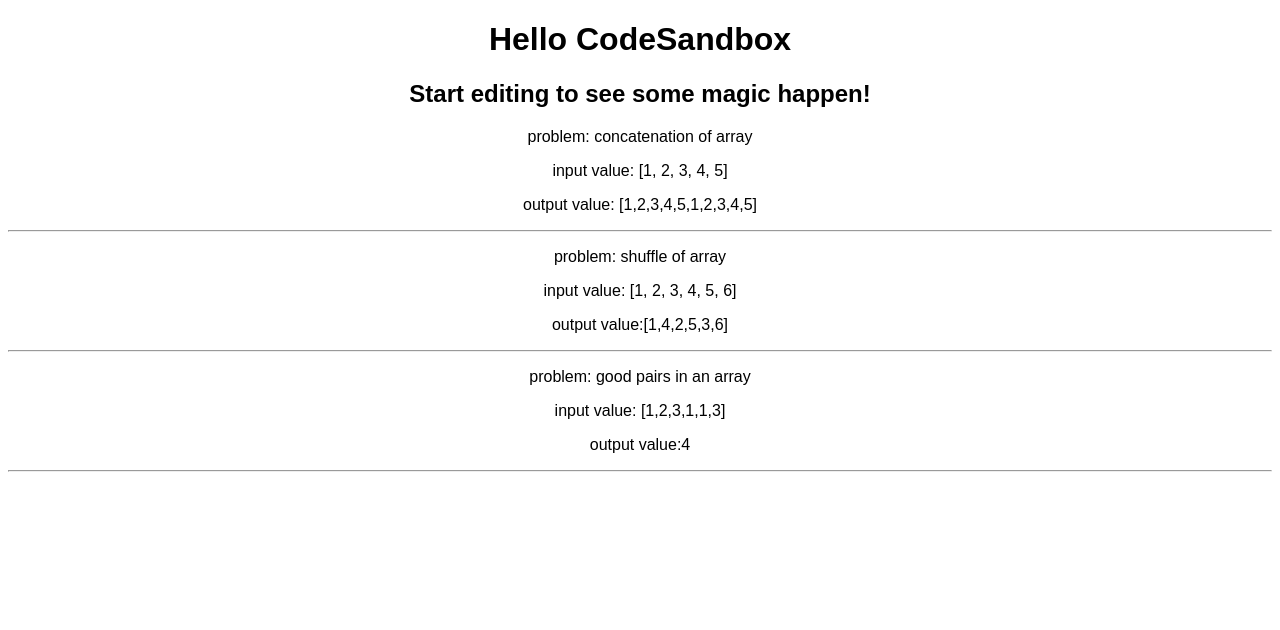
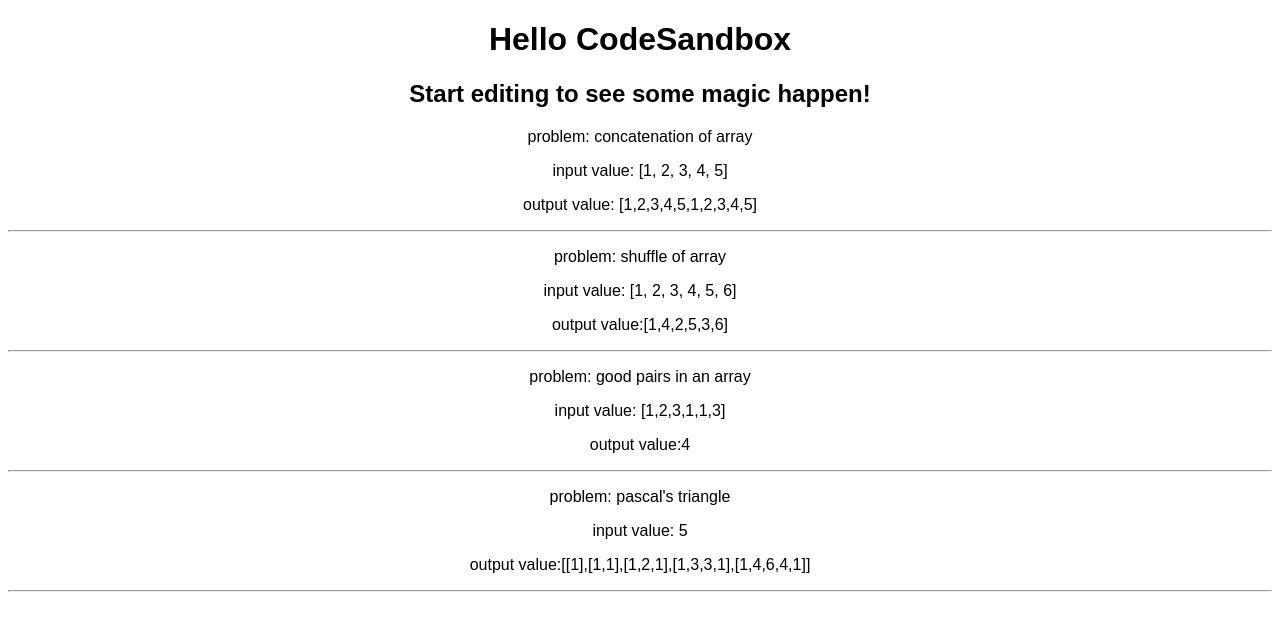
Before and after one commit to ebala96/problem_solving, a React (Create React App) app: page / in a window 1280 px wide. Shown: the top 630 px of the page. Built offline with nearby package versions, Linux system fonts and the light colour scheme.

Commit message:
Pascal's Triangle

```diff
--- a/src/App.js
+++ b/src/App.js
@@ -2,6 +2,7 @@
 import concatArray from "./problems/concat_of_array";
 import shuffleArray from "./problems/shuffle_array";
 import goodPairs from "./problems/good_pairs";
+import pascalTriangle from "./problems/pascal_triangle";
 
 export default function App() {
   return (
@@ -26,6 +27,12 @@
         <p>output value:{JSON.stringify(goodPairs([1, 2, 3, 1, 1, 3]))}</p>
       </div>
       <hr></hr>
+      <div>
+        <p>problem: pascal's triangle</p>
+        <p>input value: 5 </p>
+        <p>output value:{JSON.stringify(pascalTriangle(5))}</p>
+      </div>
+      <hr></hr>
     </div>
   );
 }
--- /dev/null
+++ b/src/problems/pascal_triangle.js
@@ -0,0 +1,44 @@
+var pascalTriangle = (rowValue) => {
+  let returnArray = [];
+  for (var i = 0; i < rowValue; i++) {
+    let arr = [1];
+    if (i == 0) {
+      returnArray.push(arr);
+    } else if (i == 1) {
+      arr.push(1);
+      returnArray.push(arr);
+    } else {
+      let currentValueArray = returnArray[i - 1];
+      for (let j = 0; j < currentValueArray.length - 1; j++) {
+        let val = currentValueArray[j] + currentValueArray[j + 1];
+        arr.push(val);
+      }
+      arr.push(1);
+      returnArray.push(arr);
+    }
+  }
+
+  return returnArray;
+  // faster approach
+  //   const pascalsTriangles = [];
+  //     if(numRows === 0) {
+  //        return pascalsTriangles;
+  //     }
+
+  //     pascalsTriangles.push([1]);
+  //     let last = [];
+  //     while(pascalsTriangles.length < numRows) {
+  //         let newEntry = [];
+  //         newEntry[0] = 1;
+
+  //         for(let i=0; i < last.length -1; i++) {
+  //             newEntry[i+1] = last[i] + last[i+1];
+  //         }
+  //         newEntry.push(1);
+  //         pascalsTriangles.push(newEntry);
+  //         last  = newEntry;
+  //     }
+  //     return pascalsTriangles;
+};
+
+export default pascalTriangle;
```
